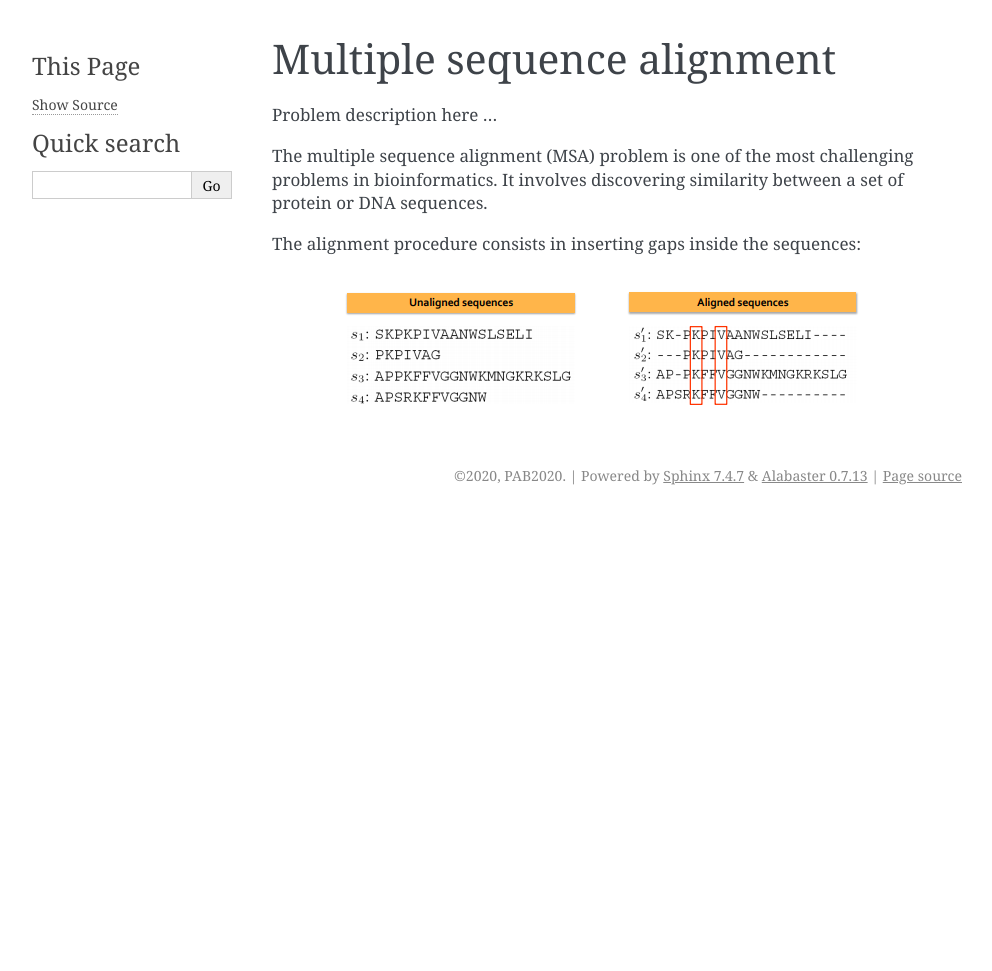
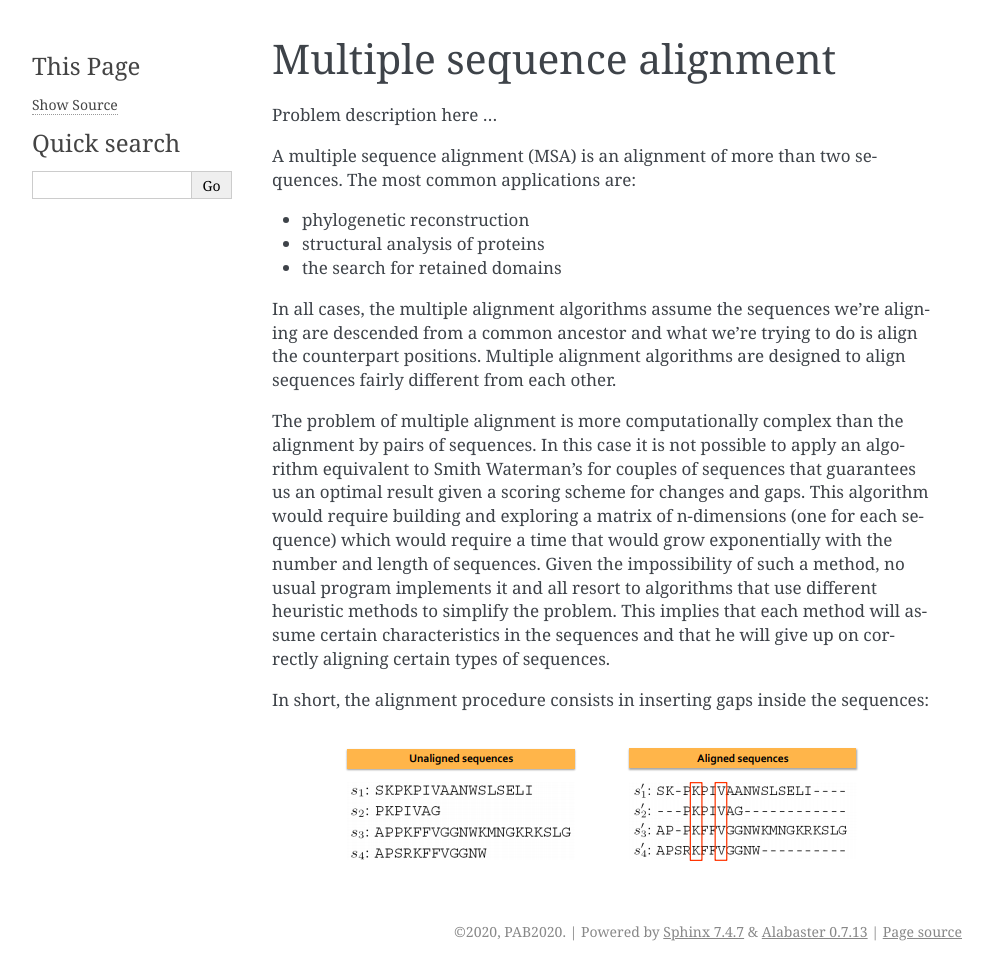
Before and after one commit to ajnebro/jMSA, a Sphinx documentation site: the page built from docs/problem.rst, in a window 1280 px wide. Shown: the whole page, without its empty margins (148-1140 px from the left). Built offline with Sphinx 7.4.7, drawn with Linux system fonts in a browser that asks for light colours; before the commit the page ends 900 px from its top, so only the background shows below that.

Commit message:
Update problem

```diff
--- a/docs/problem.rst
+++ b/docs/problem.rst
@@ -3,10 +3,33 @@ Multiple sequence alignment
 
 Problem description here ...
 
-The multiple sequence alignment (MSA) problem is one of the
-most challenging problems in bioinformatics. It involves
-discovering similarity between a set of protein or DNA sequences.
+A multiple sequence alignment (MSA) is an alignment of more than
+two sequences. The most common applications are:
 
-The alignment procedure consists in inserting gaps inside the sequences:
+- phylogenetic reconstruction
+
+- structural analysis of proteins
+
+- the search for retained domains
+
+In all cases, the multiple alignment algorithms assume
+the sequences we're aligning are descended from a common ancestor
+and what we're trying to do is align the counterpart positions.
+Multiple alignment algorithms are designed to align sequences fairly
+different from each other.
+
+The problem of multiple alignment is more computationally complex
+than the alignment by pairs of sequences. In this case it is not
+possible to apply an algorithm equivalent to Smith Waterman's for couples
+of sequences that guarantees us an optimal result given a scoring scheme
+for changes and gaps. This algorithm would require building and exploring a matrix of
+n-dimensions (one for each sequence) which would require a time that would grow
+exponentially with the number and length of sequences. Given the impossibility
+of such a method, no usual program implements it and all resort to
+algorithms that use different heuristic methods to simplify the problem.
+This implies that each method will assume certain characteristics in the sequences
+and that he will give up on correctly aligning certain types of sequences.
+
+In short, the alignment procedure consists in inserting gaps inside the sequences:
 
 .. figure:: /resources/image/Captura.PNG
```
